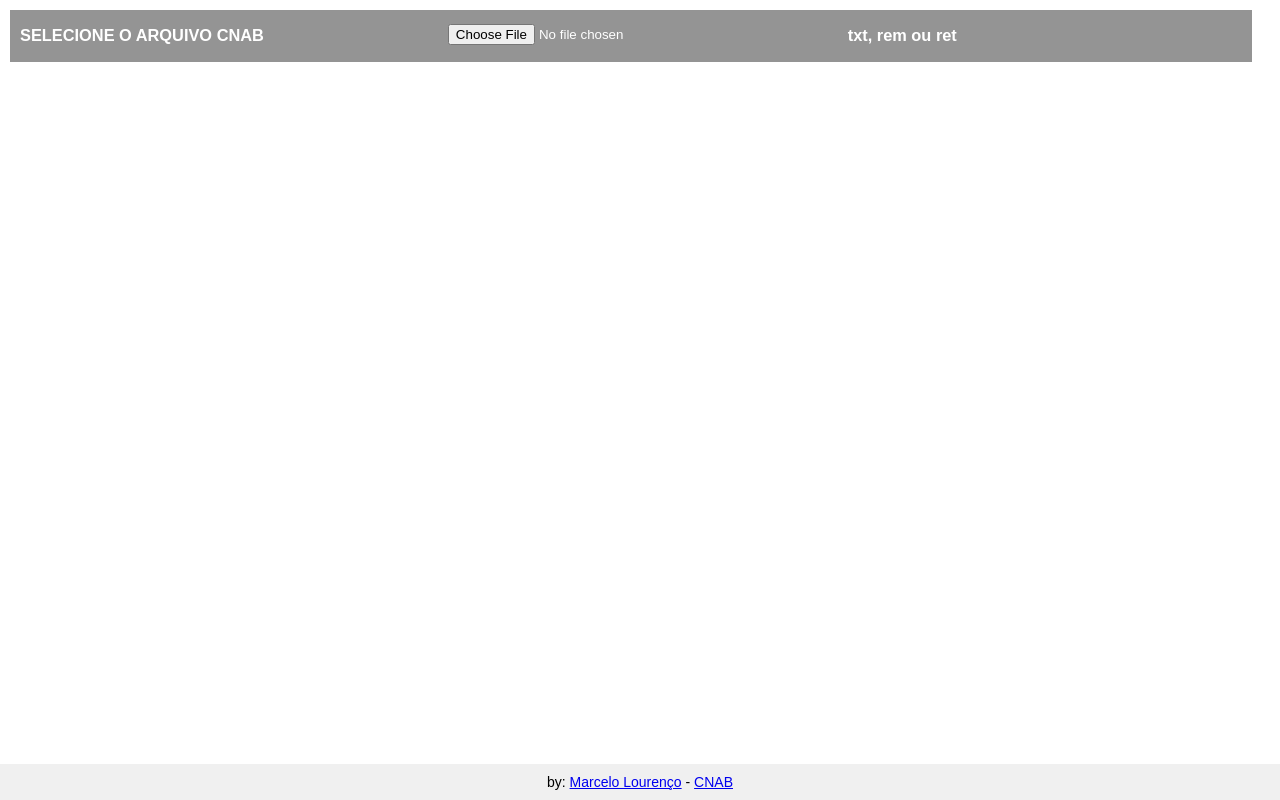
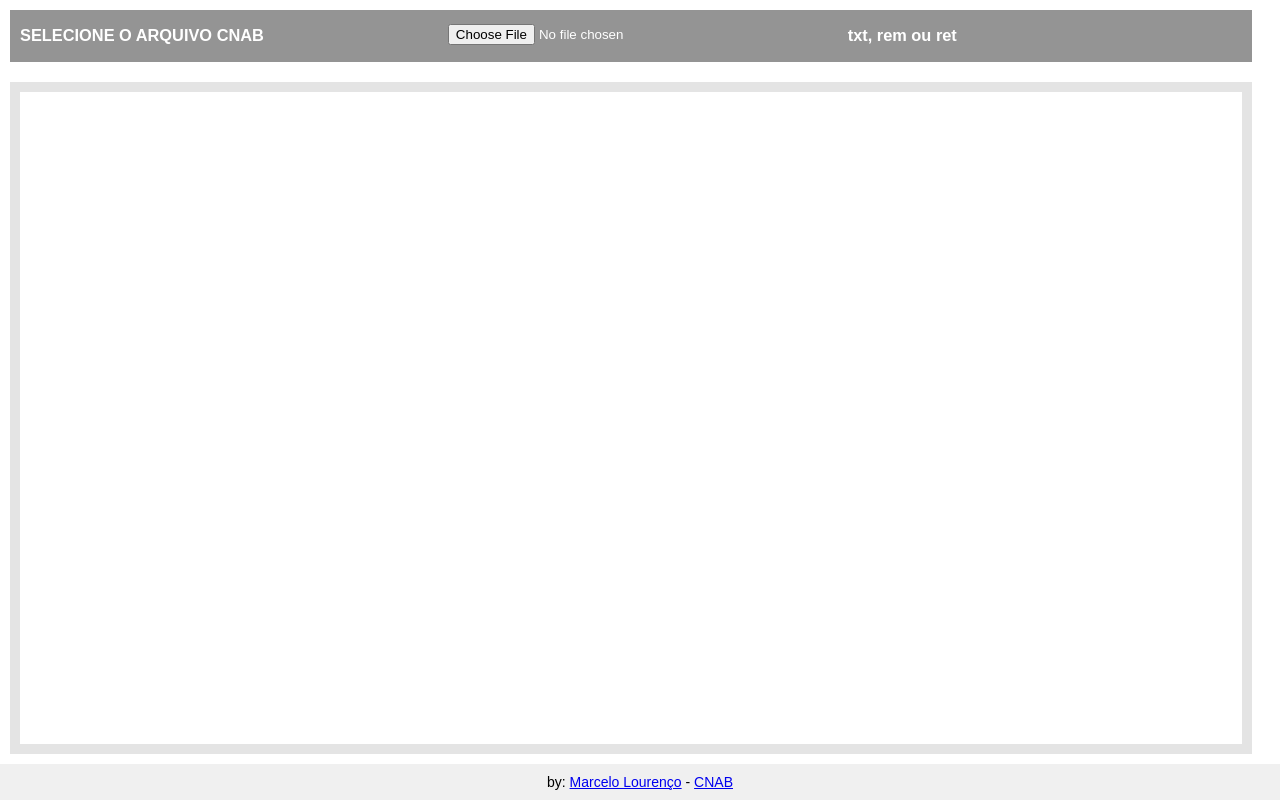
Before and after one commit to marcelo-lourenco/cnab, a website: page index.html in a window 1280 px wide. Drawn offline with Linux system fonts and the light colour scheme.

Commit message:
Update index.html

```diff
--- a/index.html
+++ b/index.html
@@ -47,7 +47,7 @@
       overflow: auto;
       margin: 10px;
       width: 97%;
-      background-color: ##e4e4e4; /* #5c0521 */
+      background-color: #e4e4e4; /* #5c0521 */
     }
 
     #fileInput {
```
